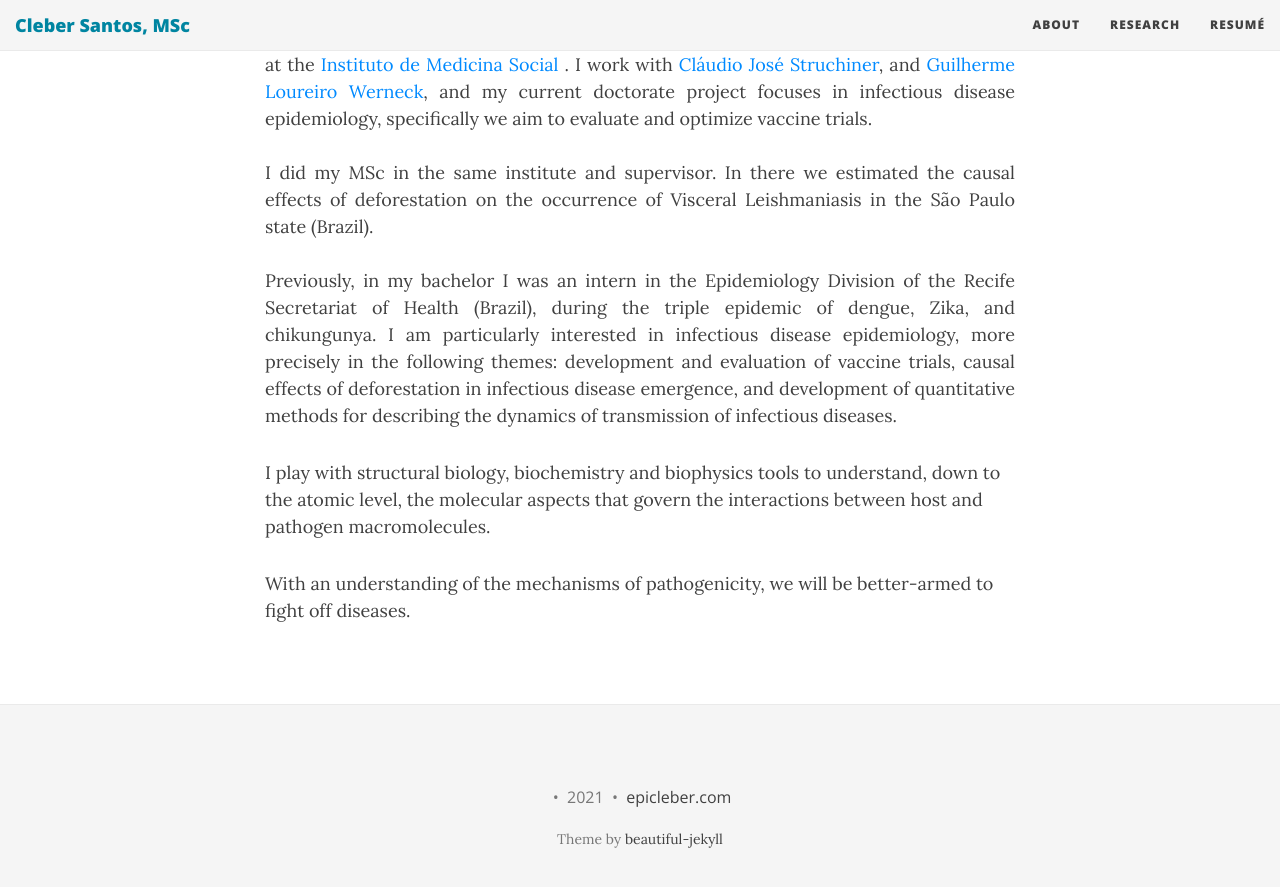
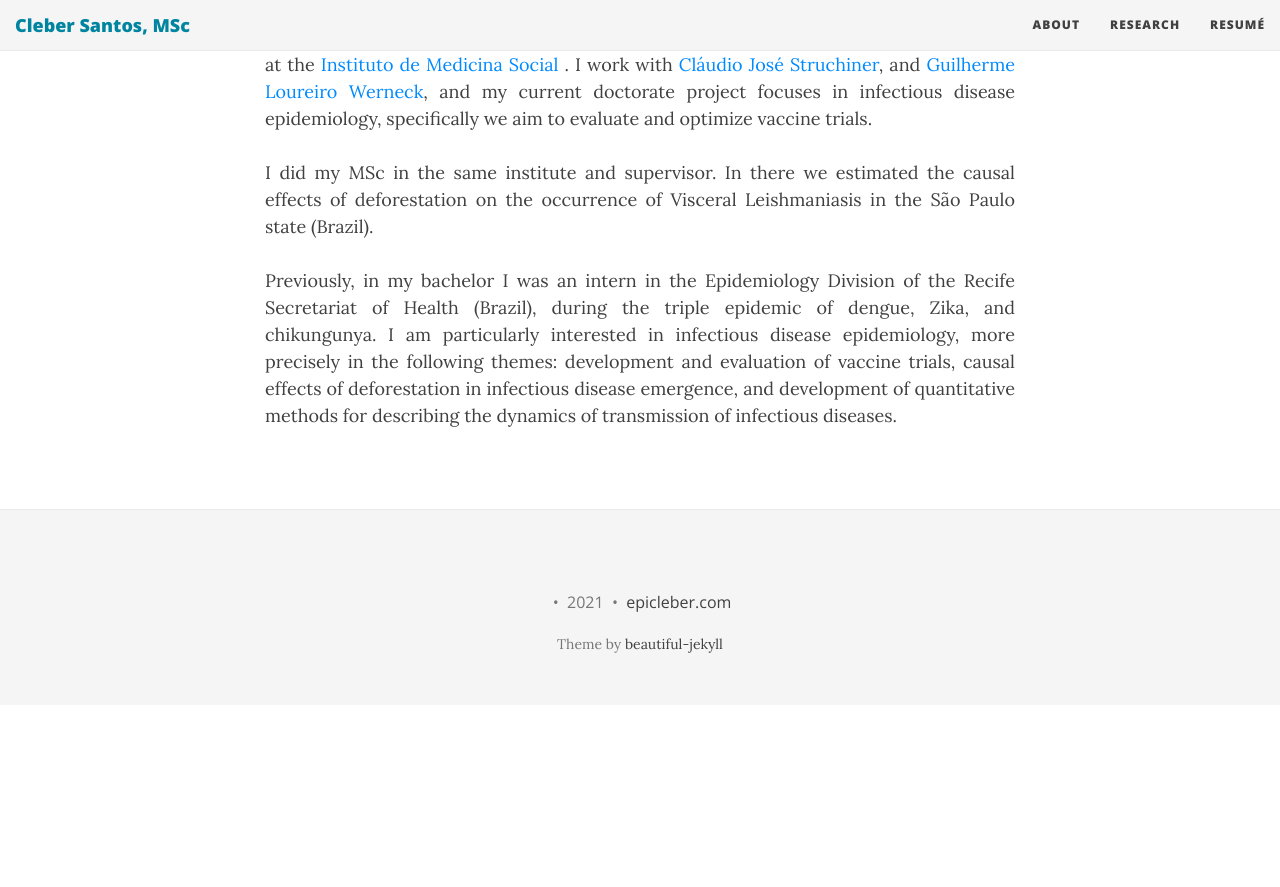
Before and after one commit to epicleber/epicleber.com, a Jekyll site: the page built from index.html, in a window 1280 px wide and 900 px high, scrolled down 584 px. Shown: the top 887 px of the window. Built offline with Jekyll 4.4.1, drawn with Linux system fonts in a browser that asks for light colours; nearby versions of some CDN libraries; the list of posts is cut into pages by our own code; after the commit the page ends 1289 px from its top, so only the background shows below that.

Commit message:
Update index.html

```diff
--- a/index.html
+++ b/index.html
@@ -14,9 +14,7 @@ I did my MSc in the same institute and supervisor.  In there we estimated the ca
 	 Previously, in my bachelor I was an intern in the Epidemiology Division of the Recife Secretariat of Health (Brazil), during the triple epidemic of dengue, Zika, and chikungunya.
 I am particularly interested in infectious disease epidemiology, more precisely in the following themes: development and evaluation of vaccine trials, causal effects of deforestation in infectious disease emergence, and development of quantitative methods for describing the dynamics of transmission of infectious diseases.  </p>
             </div>
-  <p>I play with structural biology, biochemistry and biophysics tools to understand, down to the atomic level, the molecular aspects that govern the interactions between host and pathogen macromolecules.</p>
 
-  <p>With an understanding of the mechanisms of pathogenicity, we will be better-armed to fight off diseases.</p>
 </div>
 
 <div class="posts-list">
```
